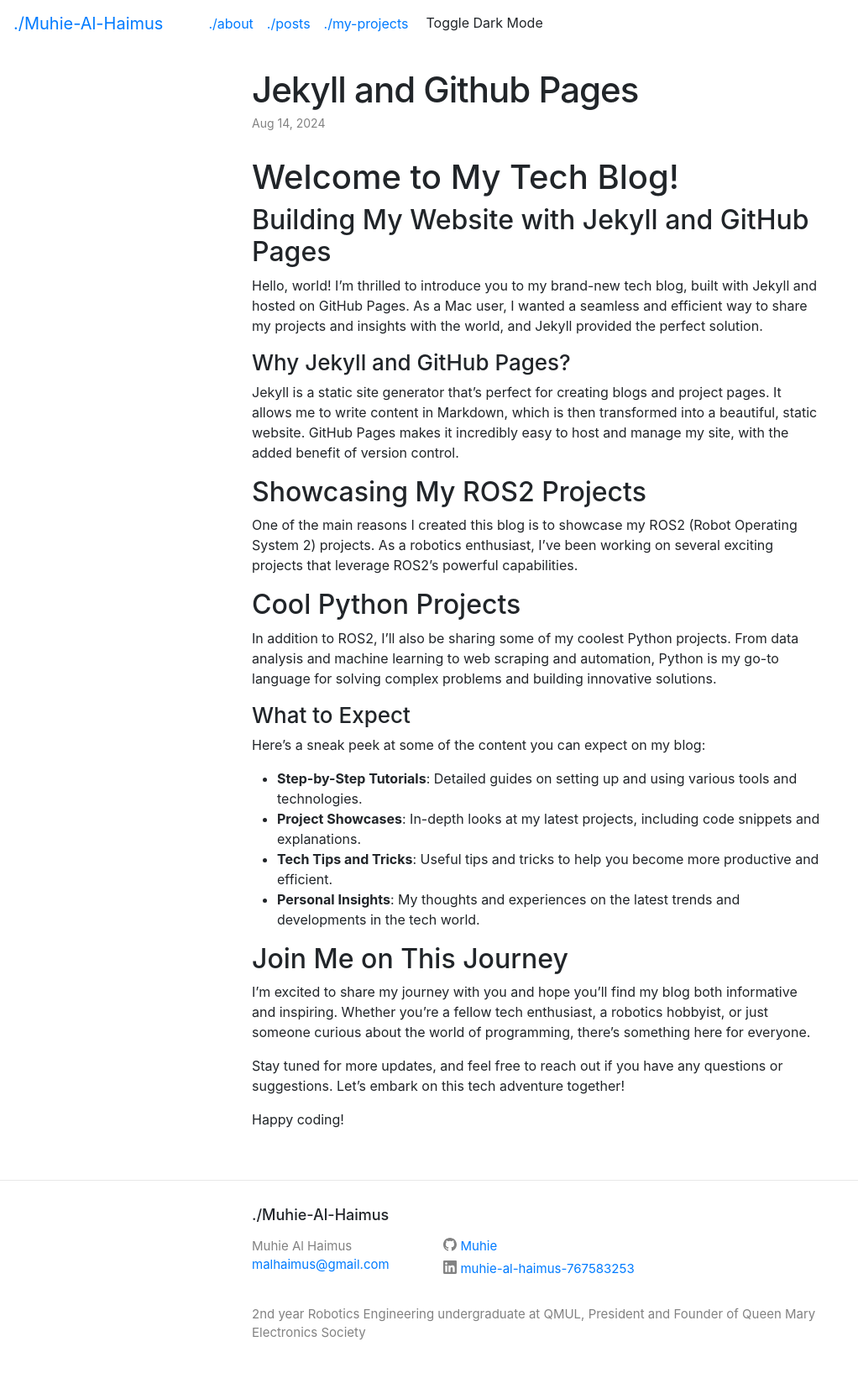
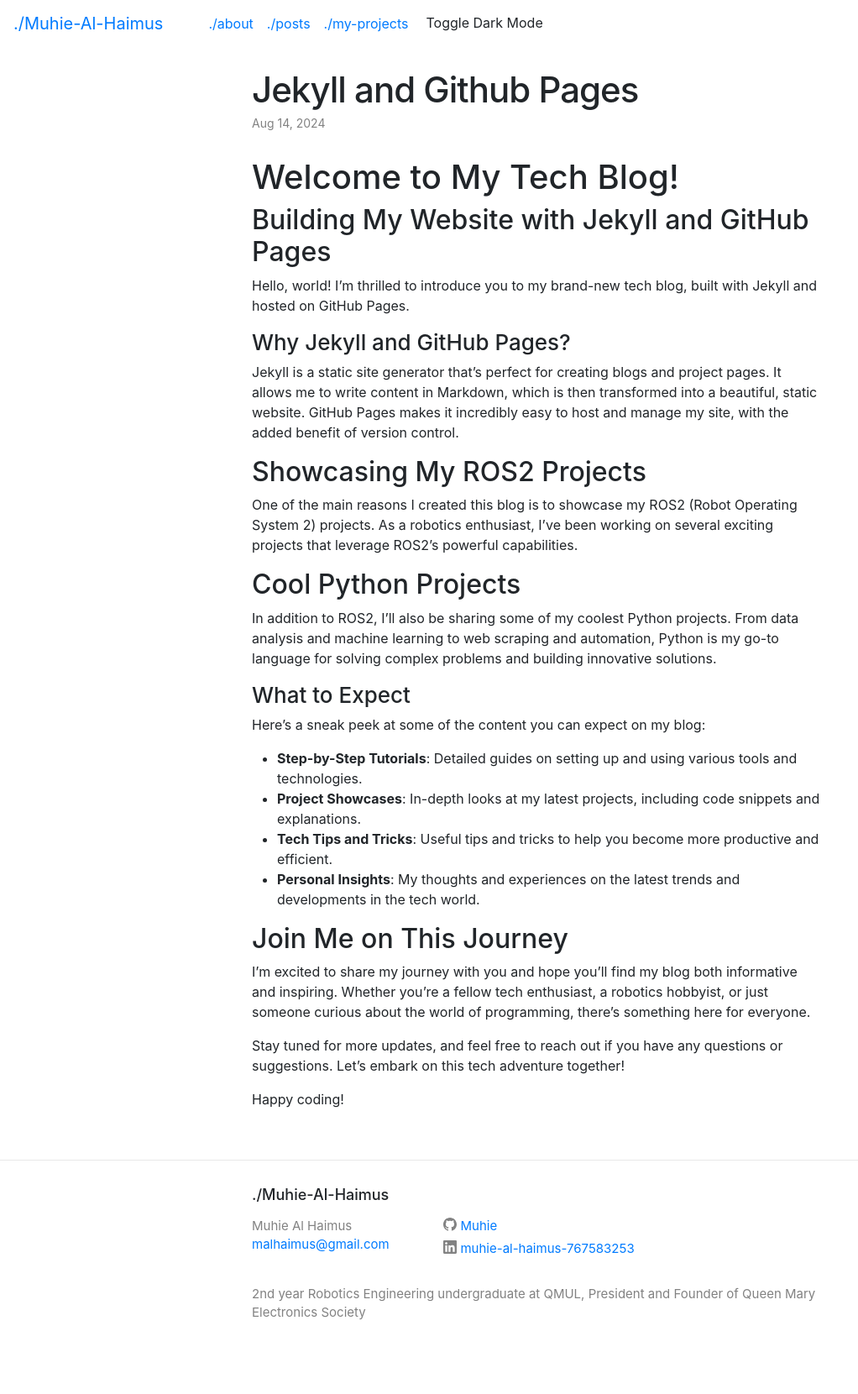
Before and after one commit to Muhie/muhie-me, a Jekyll site: the page built from _posts/2024-08-14-my-first-post.md, in a window 1280 px wide. Shown: the whole page at 84% size, without its empty margins (0-1022 px from the left). Built offline with Jekyll 4.4.1, drawn with Linux system fonts in a browser that asks for light colours; a style sheet for code colours, icons or effects is not loaded; after the commit the page ends 1636 px from its top, so only the background shows below that.

Commit message:
changed hello world page

```diff
--- a/_posts/2024-08-14-my-first-post.md
+++ b/_posts/2024-08-14-my-first-post.md
@@ -9,7 +9,7 @@ categories: jekyll update
 
 ## Building My Website with Jekyll and GitHub Pages
 
-Hello, world! I'm thrilled to introduce you to my brand-new tech blog, built with Jekyll and hosted on GitHub Pages. As a Mac user, I wanted a seamless and efficient way to share my projects and insights with the world, and Jekyll provided the perfect solution.
+Hello, world! I'm thrilled to introduce you to my brand-new tech blog, built with Jekyll and hosted on GitHub Pages.
 
 ### Why Jekyll and GitHub Pages?
 
```
